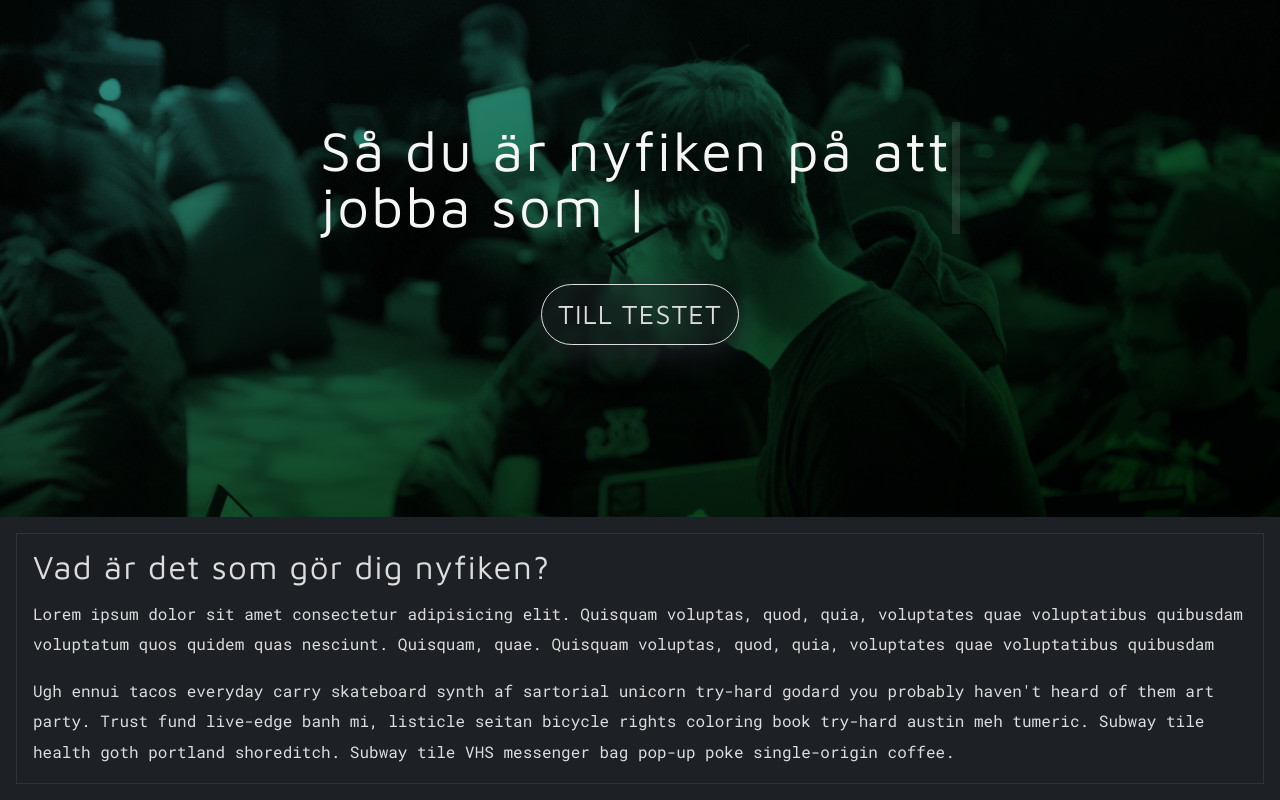
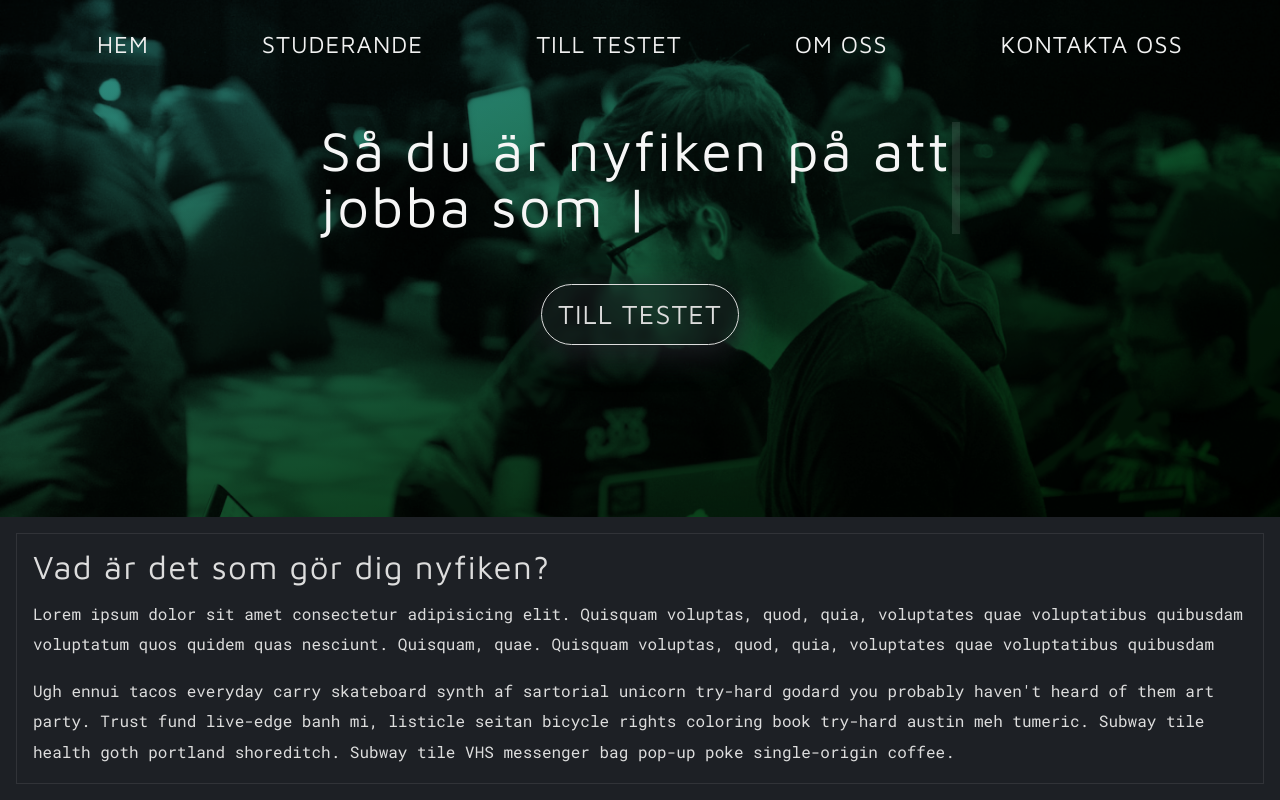
Before and after one commit to ZoCom-utbildning/folkans-it-utbildningar, a React (Vite) app: page / in a window 1280 px wide. Built offline with nearby package versions, Linux system fonts and the light colour scheme.

Commit message:
fungerande start
fungerande start

```diff
--- a/src/App.tsx
+++ b/src/App.tsx
@@ -1,25 +1,40 @@
-import About from './views/about/About';
-import Error from './views/error/Error';
-import Form from './views/form/Form';
-import Home from './views/home/Home';
-import Personas from './views/personas/Personas';
-
-import './scss/global.scss';
-import { Route, Routes } from 'react-router-dom';
+import About from "./views/about/About";
+import Error from "./views/error/Error";
+import Form from "./views/form/Form";
+import Home from "./views/home/Home";
+import Personas from "./views/personas/Personas";
+import Header from "./components/header/header";
+import { useState } from "react";
+import "./scss/global.scss";
+import { Route, Routes } from "react-router-dom";
+import Hamburger from "./components/hamburger/hamburger";
 
 function App() {
-
-  	return (
-		<div className="App">
-			<Routes>
-				<Route path='/om' element={ < About /> } />
-				<Route path='/*' element={ < Error /> } />
-				<Route path='/fragor' element={ < Form /> } />
-				<Route path='/' element={ < Home /> } />
-				<Route path='/personer' element={ < Personas /> } />
-			</Routes>
-		</div>
-  	)
+  const [navOpen, setNavOpen] = useState<boolean>(false);
+  const [navClass, setNavClass] = useState<string>("nav-icon");
+  return (
+    <div className="App">
+      <Hamburger
+        navOpen={navOpen}
+        setNavOpen={setNavOpen}
+        navClass={navClass}
+        setNavClass={setNavClass}
+      />
+      <Header
+        navOpen={navOpen}
+        setNavOpen={setNavOpen}
+        navClass={navClass}
+        setNavClass={setNavClass}
+      />
+      <Routes>
+        <Route path="/om" element={<About />} />
+        <Route path="/*" element={<Error />} />
+        <Route path="/fragor" element={<Form />} />
+        <Route path="/" element={<Home />} />
+        <Route path="/personer" element={<Personas />} />
+      </Routes>
+    </div>
+  );
 }
 
 export default App;
--- a/src/components/header/header.scss
+++ b/src/components/header/header.scss
@@ -1,5 +1,10 @@
 .header {
   background-color: rgba(255, 255, 255, 0);
+  nav {
+    ul {
+      display: none;
+    }
+  }
   .overlay {
     background-color: #1d2025;
     height: 100vh;
@@ -34,3 +39,36 @@
     }
   }
 }
+
+@media (min-width: 768px) {
+  .header {
+    background-color: rgba(255, 255, 255, 0);
+    nav {
+      ul {
+        width: 100%;
+        display: flex;
+        flex-direction: row;
+        justify-content: space-evenly;
+        align-items: center;
+        position: absolute;
+        right: 0rem;
+        top: 2rem;
+        list-style: none;
+
+        li {
+          margin: 0 1rem;
+          a {
+            color: rgb(241, 241, 241);
+            font-size: 1.5rem;
+            font-weight: 500;
+            text-decoration: none;
+            transition: all 0.1s ease-in-out;
+            &:hover {
+              color: #5284bd;
+            }
+          }
+        }
+      }
+    }
+  }
+}
--- a/src/components/header/header.tsx
+++ b/src/components/header/header.tsx
@@ -11,6 +11,26 @@ type Props = {
 const Header = ({ setNavClass, navClass, setNavOpen, navOpen }: Props) => {
   return (
     <header className="header">
+      <nav>
+        <ul>
+          <li>
+            <a href="HEM">HEM</a>
+          </li>
+          <li>
+            <a href="HEM">STUDERANDE</a>
+          </li>
+          <li>
+            <a href="HEM">TILL TESTET</a>
+          </li>
+
+          <li>
+            <a href="HEM">OM OSS</a>
+          </li>
+          <li>
+            <a href="HEM">KONTAKTA OSS</a>
+          </li>
+        </ul>
+      </nav>
       {navOpen ? (
         <div className="overlay">
           <nav>
--- a/src/scss/global.scss
+++ b/src/scss/global.scss
@@ -134,7 +134,9 @@ p {
     display: flex;
     justify-content: flex-end;
     align-items: center;
-    transition: transform-scale(1.1) 0.5s ease-in-out 100ms;
+    transition: transform-scale(1);
+    transition-duration: 100ms;
+    transition-timing-function: ease-in-out;
 
     /* h5 */
     font-size: 27px;
@@ -151,7 +153,7 @@ p {
     }
     &:hover {
       transform: scale(1.1);
-      border-color: rebeccapurple;
+      border-color: rgb(128, 49, 208);
     }
   }
 }
--- a/src/views/home/Home.tsx
+++ b/src/views/home/Home.tsx
@@ -4,23 +4,9 @@ import Typewriter from "typewriter-effect";
 import Header from "../../components/header/header";
 import { useState } from "react";
 function Home() {
-  const [navOpen, setNavOpen] = useState<boolean>(false);
-  const [navClass, setNavClass] = useState<string>("nav-icon");
   return (
     <div className="wrapper">
-      <Hamburger
-        navOpen={navOpen}
-        setNavOpen={setNavOpen}
-        navClass={navClass}
-        setNavClass={setNavClass}
-      />
       <header className="wrapper-header">
-        <Header
-          navOpen={navOpen}
-          setNavOpen={setNavOpen}
-          navClass={navClass}
-          setNavClass={setNavClass}
-        />
         <h1 className="title-h1">
           <Typewriter
             onInit={(typeWriter) => {
```
